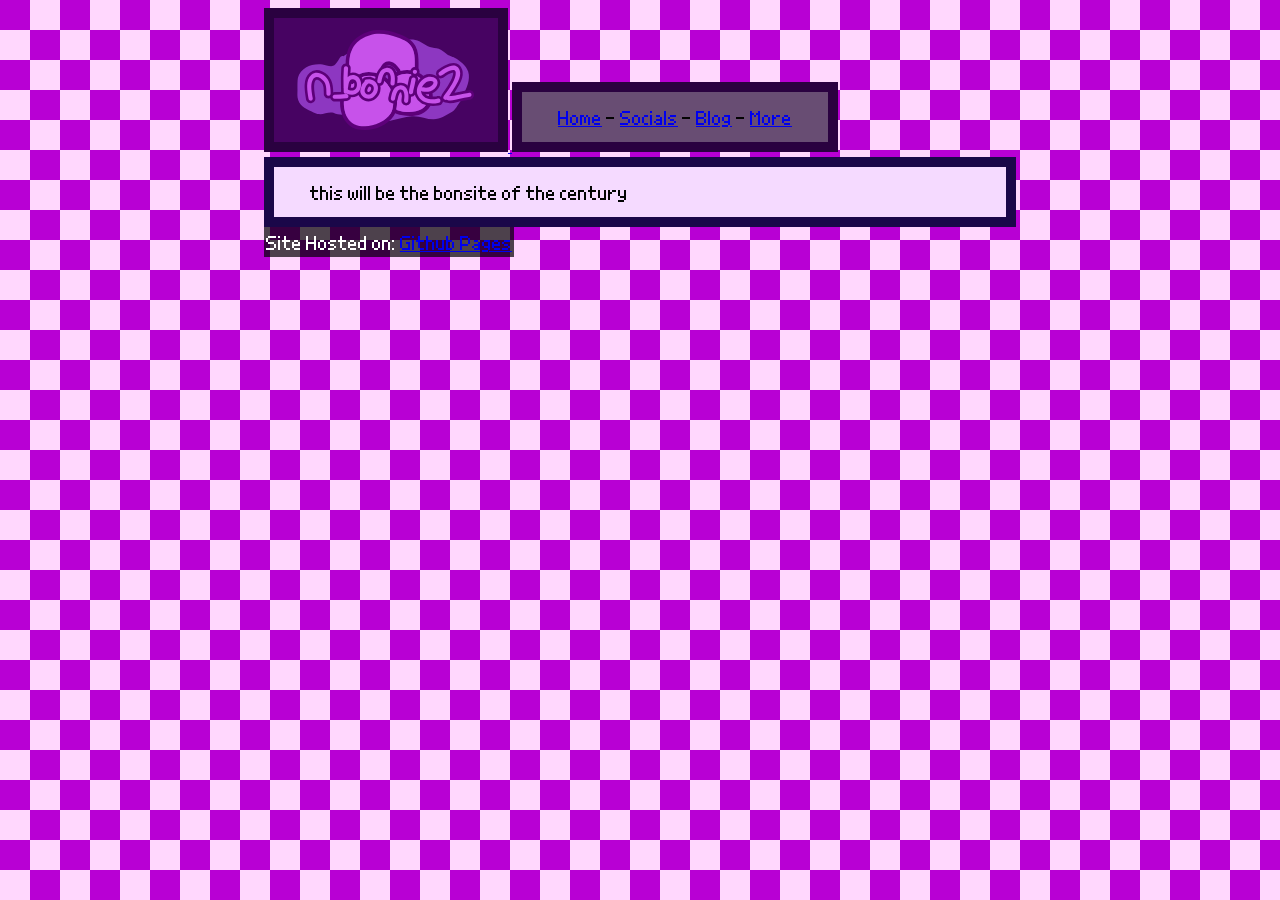
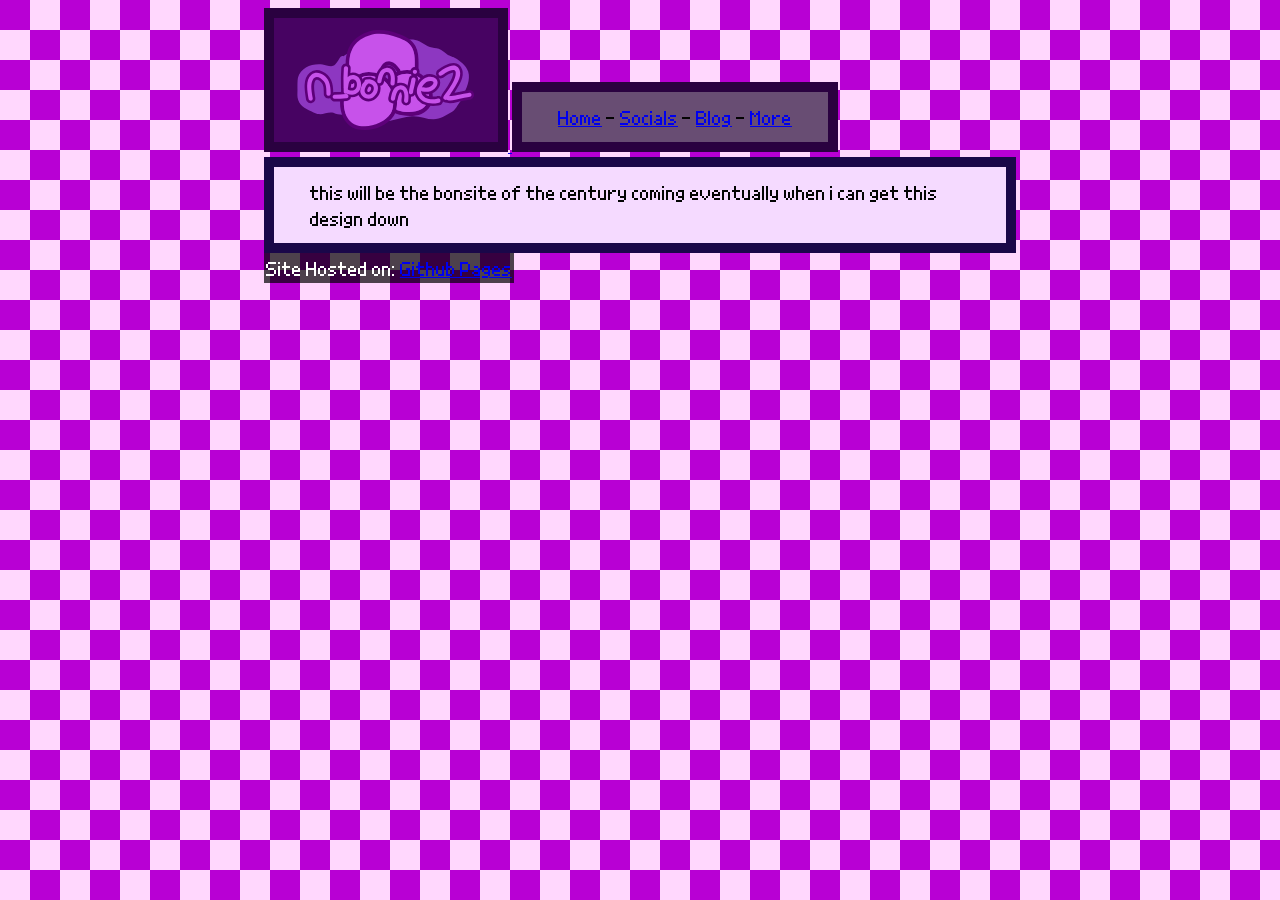
Before and after one commit to underscoreBon/underscorebon.github.io, a Jekyll site: the page built from index.html, in a window 1280 px wide. Built offline with Jekyll 4.4.1, drawn with Linux system fonts in a browser that asks for light colours.

Commit message:
poopy mayonaise

```diff
--- a/Gemfile
+++ b/Gemfile
@@ -7,12 +7,12 @@
 #
 # This will help ensure the proper Jekyll version is running.
 # Happy Jekylling!
-gem "jekyll", "~> 4.3.4"
+#gem "jekyll", "~> 4.3.4"
 # This is the default theme for new Jekyll sites. You may change this to anything you like.
 gem "minima", "~> 2.5"
 # If you want to use GitHub Pages, remove the "gem "jekyll"" above and
 # uncomment the line below. To upgrade, run `bundle update github-pages`.
-# gem "github-pages", group: :jekyll_plugins
+gem "github-pages", group: :jekyll_plugins
 # If you have any plugins, put them here!
 group :jekyll_plugins do
   gem "jekyll-feed", "~> 0.12"
--- a/index.html
+++ b/index.html
@@ -1,10 +1,10 @@
 ---
 layout: default
+permalink: /
 ---
 
 
 <main class="bon_container pixel_font">
-
     this will be the bonsite of the century
-
+    coming eventually when i can get this design down
 </main>
--- a/socials/index.html
+++ b/socials.html
@@ -1,5 +1,6 @@
 ---
 layout: default
+permalink: /socials
 ---
 
 
```
Also changed, not shown: Gemfile.lock.
